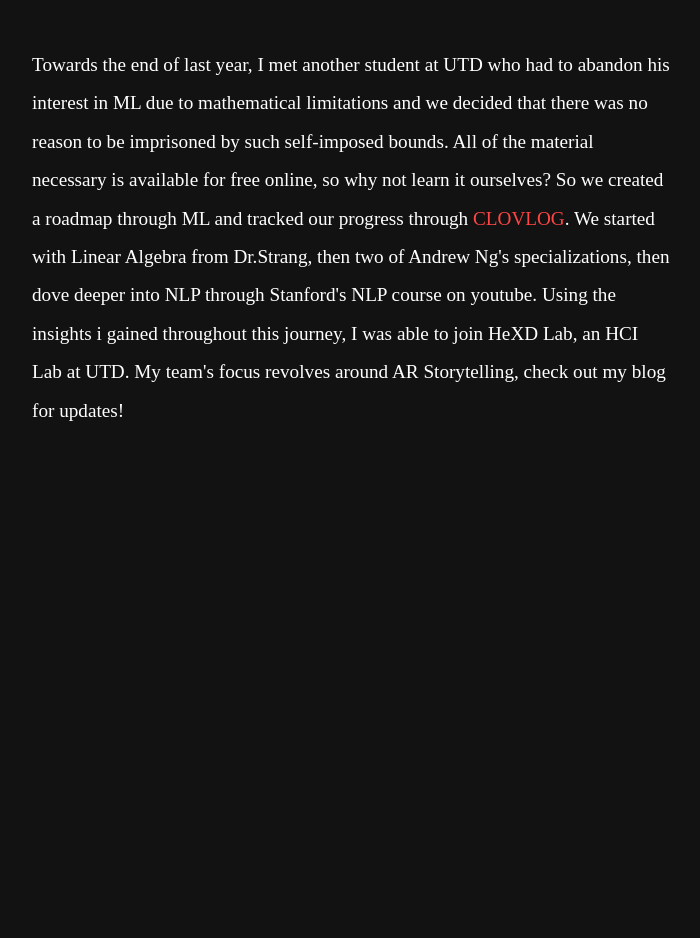
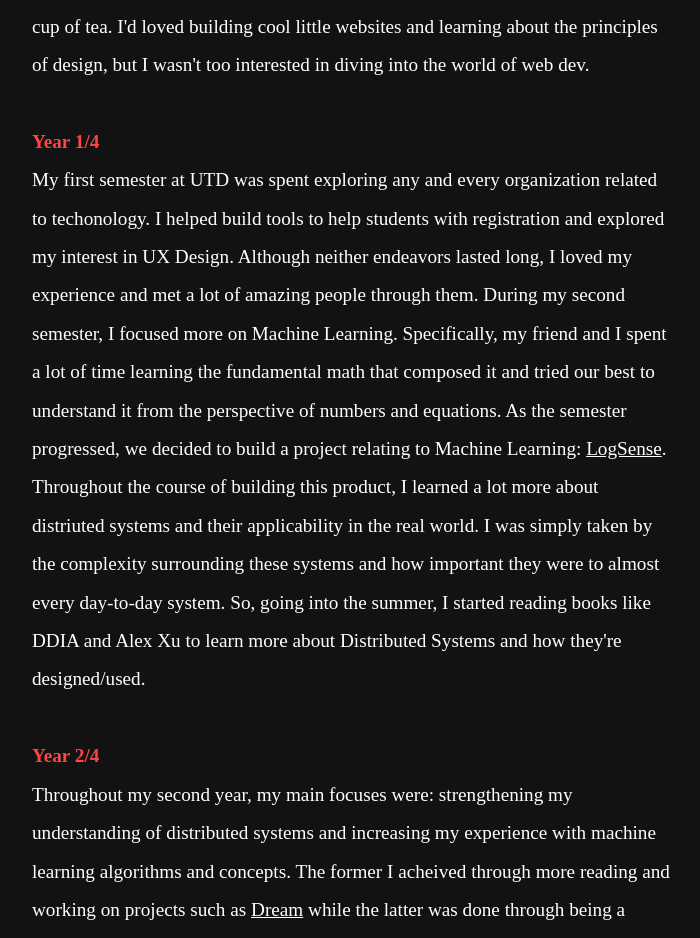
Before and after one commit to saigudisa6/website, a Next.js app: page /components/BioPage in a window 1280 px wide. Shown: the part 1001-1939 px from the top of the page, without its empty margins (288-988 px from the left). Before the commit the page ends 1431 px from the top, so only its background shows below. Built offline with nearby package versions, Linux system fonts and the light colour scheme.

Commit message:
feat: new bio

```diff
--- a/pages/components/BioPage.module.css
+++ b/pages/components/BioPage.module.css
@@ -48,3 +48,7 @@
     text-decoration: none;
     color: #ff4545;
 }
+
+.subhead {
+    color: #ff4545;
+}
--- a/pages/components/BioPage.tsx
+++ b/pages/components/BioPage.tsx
@@ -5,7 +5,7 @@ const BioPage = () => {
         <div className={`${styles.textColor}`}>
                 <h1 className={styles.russoOneRegular}>SAI GUDISA</h1>
                 <ul className={styles.list}>
-                    <li>ML/AR Undergraduate Researcher at HeXD Lab UTD</li>
+                    <li>Summer '25 SWE Intern @ LinkedIn</li>
                     <li>Interested in Distributed Systems, Machine Learning, and Data Science</li>
                     <li>Love Basketball and Movies</li>
                 </ul>
@@ -13,6 +13,13 @@ const BioPage = () => {
                     Hello there! My name is Venkatasai Gudisa (Sai) for short.
                     I'm a student at the University of Texas at Dallas studying Computer Science.
                     I began coding when I was a junior in high school with Java as my first language.
+
+                    <br/>
+                    <br/>
+                    <b className={styles.subhead}>
+                        Pre-University
+                    </b>
+                    <br/>
                     Although I wasn't too taken by it at first, it would soon turn into my entire life.
                     From weekend coding contests to weekly tutoring to routine leetcoding, I was fully emersed in the world of Java.
                     <br/>
@@ -29,15 +36,36 @@ const BioPage = () => {
                     but I wasn't too interested in diving into the world of web dev.
                     <br/>
                     <br/>
-                    Towards the end of last year, I met another student at UTD who had to abandon his interest in ML due to mathematical limitations and we
-                    decided that there was no reason to be imprisoned by such self-imposed bounds. All of the material necessary is available for free online,
-                    so why not learn it ourselves?
+                    <b className={styles.subhead}>
+                        Year 1/4
+                    </b>
+                    <br/>
+                    My first semester at UTD was spent exploring any and every organization related to techonology. I helped build
+                    tools to help students with registration and explored my interest in UX Design. Although neither endeavors lasted
+                    long, I loved my experience and met a lot of amazing people through them. During my second semester, I focused more on
+                    Machine Learning. Specifically, my friend and I spent a lot of time learning the fundamental math that composed it and
+                    tried our best to understand it from the perspective of numbers and equations.
 
-                    So we created a roadmap through ML and tracked our progress through <a href='https://clovlog.com'>CLOVLOG</a>.
-                    We started with Linear Algebra from Dr.Strang, then two of Andrew Ng's specializations, then dove deeper into NLP through
-                    Stanford's NLP course on youtube. Using the insights i gained throughout this journey, I was able to join HeXD Lab,
-                    an HCI Lab at UTD. My team's focus revolves around AR Storytelling, check out my blog for updates!
+                    As the semester progressed, we decided to build a project relating to Machine Learning: <a style={{color: "white", textDecoration: "underline"}} href='https://www.github.com/kamui-fin/logsense'>LogSense</a>.
+                    Throughout the course of building this product, I learned a lot more about distriuted systems and their applicability in the real
+                    world. I was simply taken by the complexity surrounding these systems and how important they were to almost every day-to-day system.
+                    So, going into the summer, I started reading books like DDIA and Alex Xu to learn more about Distributed Systems and how they're designed/used.
+                    <br/>
+                    <br/>
 
+                    <b className={styles.subhead}>
+                        Year 2/4
+                    </b>
+                    <br/>
+
+                    Throughout my second year, my main focuses were: strengthening my understanding of distributed systems and increasing
+                    my experience with machine learning algorithms and concepts. The former I acheived through more reading and working on
+                    projects such as <a style={{color: "white", textDecoration: "underline"}} href='https://www.github.com/kamui-fin/dream'>Dream</a> while the
+                    latter was done through being a Research Assistant for an AR research lab at my university.
+
+                    Although I didn't branch into any new concepts like I did in year 1, I loved building on my understanding and practicing what I was learning.
+                    On that theme, as the year came to an end, I started focusing more on preparing for my internship, which will involve a lot of Rust and Go programming.
+                    I'm incredibly grateful that I get to prusue my passion of distributed systems programming at my internship and am very excited for the summer.
                 </p>
         </div>
     )
--- a/pages/components/CenterCard.module.css
+++ b/pages/components/CenterCard.module.css
@@ -9,8 +9,9 @@
 }
 
 .rightside{
-    background-image: url('../assets/Sai.jpg');
-    background-size: cover;
+    background-image: url('/headshot.jpg');
+    background-size: 150%;
+    background-position: center top;
     margin: 1em;
 }
 
--- a/pages/components/CenterCard.tsx
+++ b/pages/components/CenterCard.tsx
@@ -16,8 +16,6 @@ const CenterCard = () => {
                     </div>
                     <div className={`${styles.links}`}>
                         <Link className={`${styles.navlink} ${styles.promptRegular}`} href='/projects'>projects</Link>
-                        <Link className={`${styles.navlink} ${styles.promptRegular}`} href='/blog'>blog</Link>
-                        <Link className={`${styles.navlink} ${styles.promptRegular}`} target='_blank' href='https://clovlog.com'>clov</Link>
                         <Link className={`${styles.navlink} ${styles.promptRegular}`} href='/bio'>BIO</Link>
                     </div>
                     <div className={`${styles.icons}`}>
--- a/pages/components/ProjectCard.tsx
+++ b/pages/components/ProjectCard.tsx
@@ -1,7 +1,7 @@
 import { Project } from "../projects";
 import classes from './ProjectCard.module.css'
 
-const ProjectCard = ({name, description}: Project) => {
+const ProjectCard = ({name, description, href}: Project) => {
     return(
         <div className={classes.card}>
             <h1>{name}</h1>
```
Also changed, not shown: pages/projects.tsx (+12 -2 lines), 1 other file (tests, documents, lock files or other folders).
